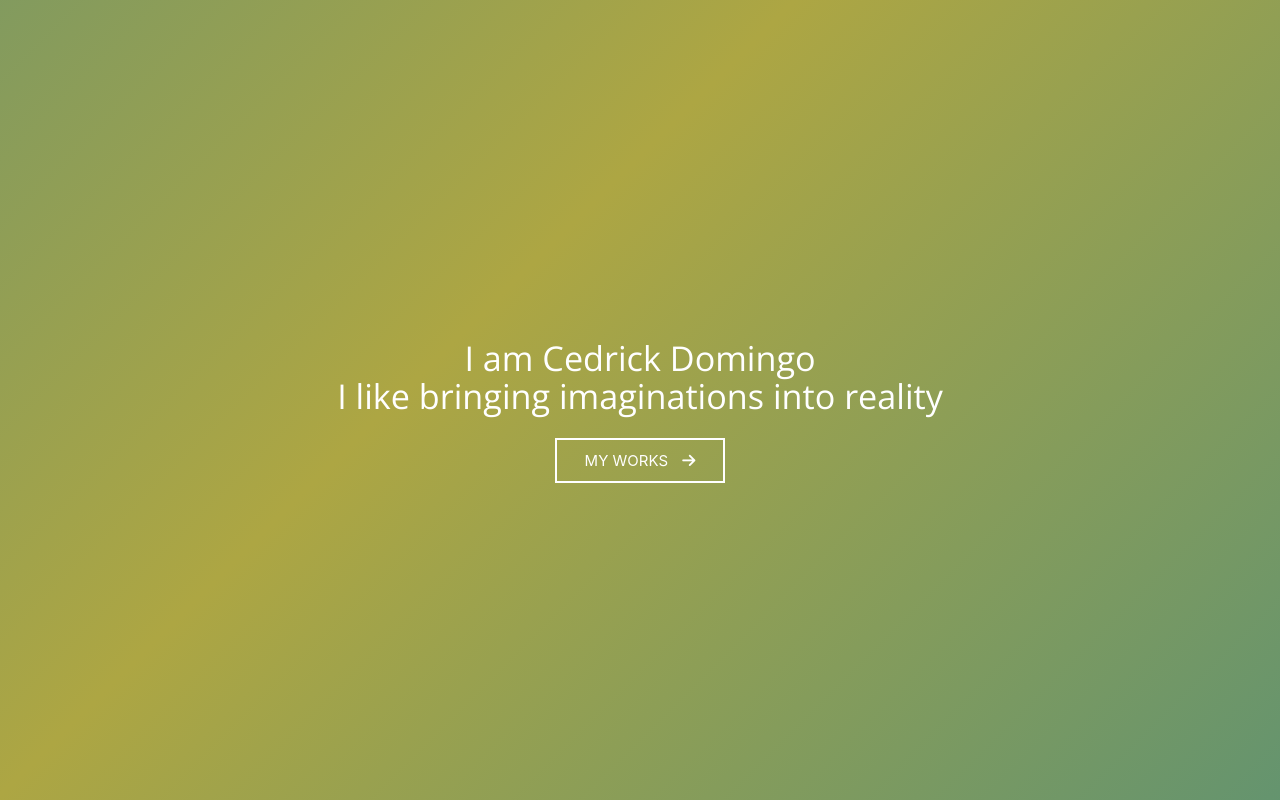
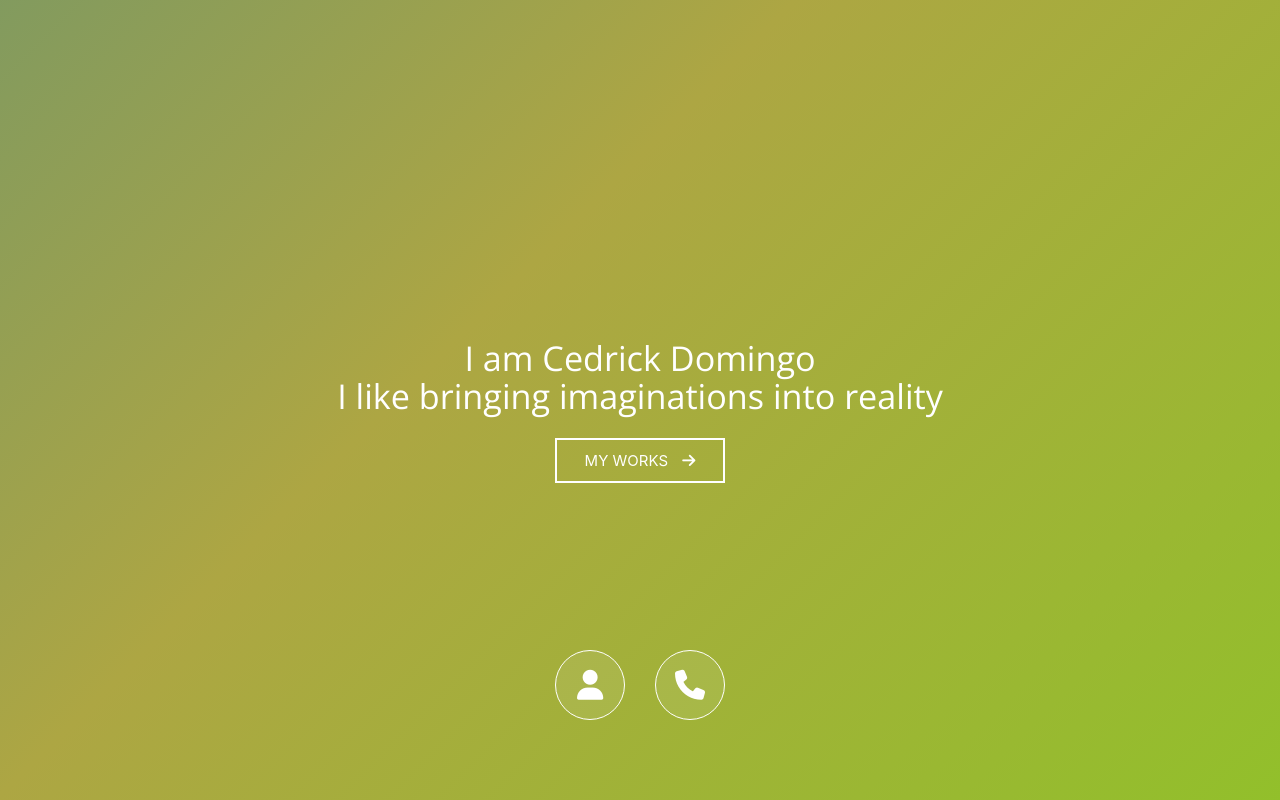
Before and after one commit to cedrickvstheworld/cedrickvstheworld-old-version-, a React (Create React App) app: page / in a window 1280 px wide. Shown: the top 800 px of the page. Built offline with nearby package versions, Linux system fonts and the light colour scheme; no server answers.

Commit message:
revision 2

```diff
--- a/src/components/header_block.js
+++ b/src/components/header_block.js
@@ -9,10 +9,24 @@ class HeaderBlock extends Component {
 
 
     show_my_works() {
-        document.getElementById('block-four').scrollIntoView();
+        let works_div = document.getElementById('block-four');
+        works_div.scrollIntoView();
         setTimeout(() => {
-            document.getElementById('block-four').scrollIntoView();
-        }, 900)
+            works_div.scrollIntoView();
+        }, 1000);
+    }
+
+    show_profile() {
+        let secondary_block = document.getElementById('secondary-block');
+        secondary_block.scrollIntoView();
+    }
+
+    show_contact() {
+        let footer_block = document.getElementById('footer-container');
+        footer_block.scrollIntoView();
+        setTimeout(() => {
+            footer_block.scrollIntoView();
+        }, 2500);
     }
 
     render() {
@@ -33,6 +47,14 @@ class HeaderBlock extends Component {
                             <button className="animated fadeInUp" id="my-works-navigator" onClick={this.show_my_works.bind(this)}>
                                 MY WORKS&nbsp;<i id="my-works-arrow" className="fas fa-arrow-right"></i></button>
                         </div>
+
+
+                        <div id="circle-profile" className="circle" onClick={this.show_profile.bind(this)}>
+                            <i className="fas fa-user white-text fa-2x link-fa-head animated fadeInUp "></i>
+                        </div>
+                        <div id="circle-contact" className="circle" onClick={this.show_contact.bind(this)}>
+                            <i className="fas fa-phone white-text fa-2x link-fa-head animated fadeInUp"></i>
+                        </div>
                     </div>
 
                     <SecondaryBlock />
--- a/src/components/third_block.js
+++ b/src/components/third_block.js
@@ -18,8 +18,7 @@ class ThirdBlock extends Component {
                 setTimeout(() => {
                     document.getElementById('about-header-wrapper').style.display = 'grid';
                     document.getElementById('about-body-wrapper').style.display = 'block';
-                    // document.getElementById('block-three').style.height = 'auto';
-                    // document.getElementById('block-four').style.display = 'block';
+                    document.getElementById('about-body').style.height = 'auto';
                 }, 300);
                 clearInterval(check_div_about);
             }
--- a/src/static/css/footer.css
+++ b/src/static/css/footer.css
@@ -1,5 +1,5 @@
 #footer-container {
-    display: none;
+    /* display: none; */
     z-index: 5;
     width: 100%;
     /* height: auto; */
--- a/src/static/css/fourth_block.css
+++ b/src/static/css/fourth_block.css
@@ -32,6 +32,7 @@
 }
 
 
+
 #underline-portfolio {
     margin-top: -10px;
     height: 6px;
@@ -63,6 +64,8 @@
     /* border-style: solid;
     border-width: 1px;
     border-color: rgb(122, 196, 214); */
+    margin-bottom: 20px;
+    box-shadow: 2px 18px 20px 3px rgb(63, 63, 63);
 }
 
 
@@ -178,7 +181,6 @@
 #memo {
     background-image: url('../images/portfolio_thumbnails/memo_desktop.png');
     /* border-color: rgb(23, 89, 110); */
-
 }
 
 #cctti {
@@ -355,6 +357,9 @@
 }
 
 @media (max-width: 800px) {
+    #body-block-portfolio .col {
+        min-width: 50%;
+    }
 
     #portfolio-body-wrapper {
         padding: 0;
@@ -418,6 +423,10 @@
     #close-container {
         left: 44.4%;
     }
+
+    #body-block-portfolio .col {
+        min-width: 100%;
+    }
 }
 
 
--- a/src/static/css/main.css
+++ b/src/static/css/main.css
@@ -21,7 +21,8 @@ html {
     align-items: center;
     justify-items: center;
 	color: #fff;
-    background: linear-gradient(-45deg, rgb(16, 127, 161), rgb(173, 166, 67), rgb(24, 126, 163), rgb(10, 233, 10));
+    background: linear-gradient(-45deg, rgb(115, 221, 15), rgb(173, 166, 67), rgb(24, 126, 163), rgb(61, 231, 9));
+    /* background: linear-gradient(-45deg, #8fe61e, #e4d555, #3097b6, #0e6159); */
     font-weight: 500 !important;
 	background-size: 400% 400%;
 	-webkit-animation: bg-color-transition 15s ease infinite;
@@ -140,7 +141,54 @@ img {
     transform: rotate(90deg);
 }
 
-@media (max-width: 700px) {
+
+#circle-profile {
+    margin-right: 100px;
+}
+
+#circle-contact {
+    margin-left: 100px;
+}
+
+.circle {
+    cursor: pointer;
+    display: grid;
+    align-items: center;
+    justify-items: center;
+    width: 70px;
+    height: 70px;
+    border-style: solid;
+    border-width: 1px;
+    border-color: white;
+    background-color: rgba(255, 255, 255, 0.082);
+    border-radius: 40px;
+    position: absolute;
+    bottom: 10%;
+    overflow: hidden;
+    transition: 0.3s ease;
+}
+
+.circle:hover {
+    transform: scale(0.9);
+}
+
+/* @keyframes link-animation-head {
+    0% {
+        margin-top: 0;
+    }
+    55% {
+        margin-top: 100px;
+    }
+    56% {
+        margin-top: -100px;
+    }
+    100% {
+        margin-top: 0;
+    }
+
+} */
+
+@media (max-width: 800px) {
     #header-block {
         padding: 20px;
     }
--- a/src/static/css/third_block.css
+++ b/src/static/css/third_block.css
@@ -25,9 +25,12 @@
     justify-items: center;
 }
 
+#about-body {
+    height: 100vh;
+}
+
 #about-body-wrapper {
     display: none;
-
     margin-top: 10px;
 }
 
```
Also changed, not shown: src/components/fourth_block.js (+30 -15 lines), 12 other files (tests, documents, lock files or other folders).
